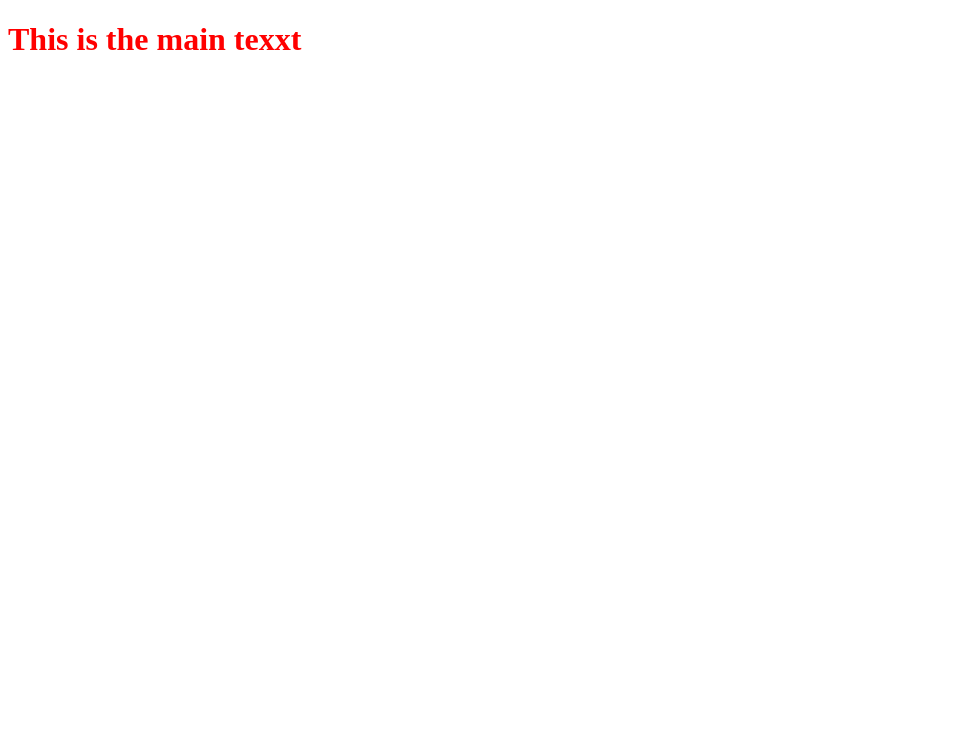
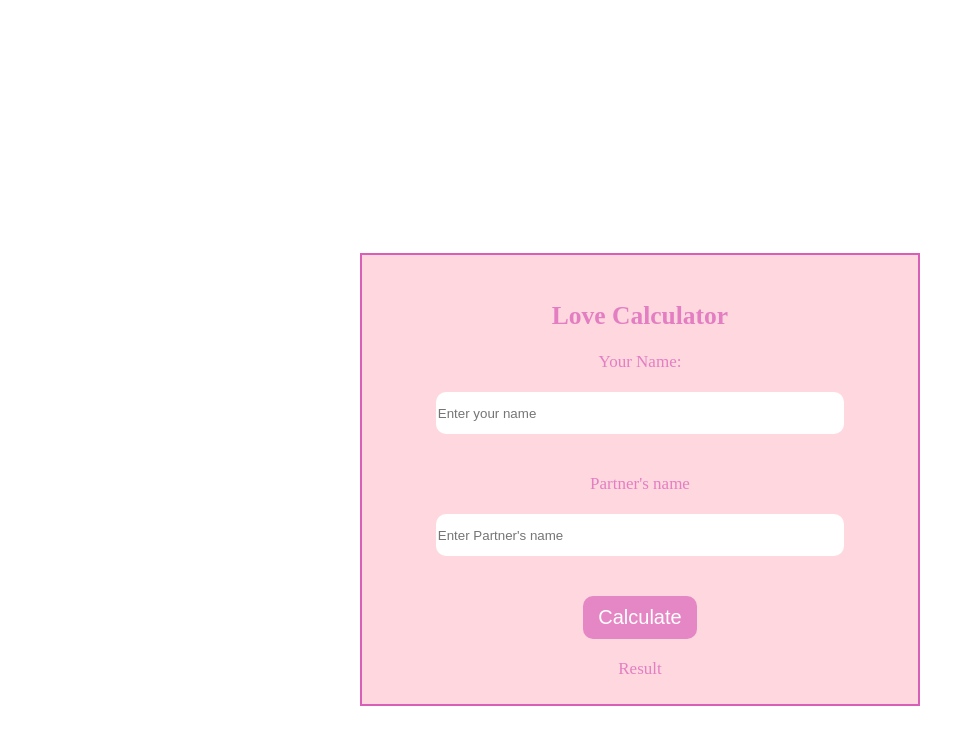
Before and after one commit to shenam19/Javascript-Projects, a plain HTML site: page Day1-Love Calculator/index.html in a window 1280 px wide. Shown: the whole page, without its empty margins (0-975 px from the left). Drawn offline with Linux system fonts and the light colour scheme.

Commit message:
initial commit

```diff
--- a/Day1-Love Calculator/index.html
+++ b/Day1-Love Calculator/index.html
@@ -1,13 +1,32 @@
 <!DOCTYPE html>
 <html lang="en">
-<head>
-    <meta charset="UTF-8">
-    <meta name="viewport" content="width=device-width, initial-scale=1.0">
+  <head>
+    <meta charset="UTF-8" />
+    <meta name="viewport" content="width=device-width, initial-scale=1.0" />
     <title>Document</title>
-    <link rel="stylesheet" href="style.css">
-</head>
-<body>
-    <h1>This is the main texxt</h1>
+    <link rel="stylesheet" href="style.css" />
+  </head>
+  <body>
+    <div class="container">
+      <h2>Love Calculator</h2>
+
+      <div class="love-calculator">
+        <label for="name1">Your Name:</label><br /><br />
+        <input type="text" id="name1" placeholder="Enter your name" />
+
+        <br /><br /><br />
+
+        <label for="name2">Partner's name</label><br /><br />
+        <input type="text" id="name2" placeholder="Enter Partner's name" />
+        <br /><br /><br />
+        <button type="submit" class="btn" onclick="calculateLove()">
+          Calculate
+        </button>
+        <br /><br />
+
+        <div id="result">Result</div>
+      </div>
+    </div>
     <script src="script.js"></script>
-</body>
+  </body>
 </html>
--- a/Day1-Love Calculator/script.js
+++ b/Day1-Love Calculator/script.js
@@ -1 +1,18 @@
-alert("hello world")
+function calculateLove() {
+  const name1 = document.getElementById("name1").value.trim();
+  const name2 = document.getElementById("name2").value.trim();
+  if (name1 === "" || name2 === "") {
+    alert("Please enter both names.");
+  } else {
+    const lovePercentage = Math.floor(Math.random() * 100) + 1;
+    const result = document.getElementById("result");
+    result.innerHTML = `${name1} and ${name2}'s love percentage is: ${lovePercentage}`;
+    if (lovePercentage < 30) {
+      result.innerHTML += "<br> Not a Great Match. Keep Searching";
+    } else if (lovePercentage < 70) {
+      result.innerHTML += "<br>There is Potential. Give it a try";
+    } else {
+      result.innerHTML += "<br>Great match! Love is in the air";
+    }
+  }
+}
--- a/Day1-Love Calculator/style.css
+++ b/Day1-Love Calculator/style.css
@@ -1,3 +1,29 @@
-h1{
-    color:red;
+:root {
+  font-size: 62.5%;
 }
+.container {
+  max-width: 40%;
+  max-height: 500px;
+  text-align: center;
+  padding: 2.5rem;
+  margin: 20% auto;
+  color: #d95eb8bc;
+  font-size: 1.7rem;
+  border: 2px solid #d95eb8;
+  background-color: rgba(255, 192, 203, 0.616);
+}
+input {
+  width: 80%;
+  height: 40px;
+  border-radius: 10px;
+  border: none;
+  /* outline: none; */
+}
+.btn {
+  padding: 10px 15px;
+  color: white;
+  background-color: #d95eb8a9;
+  font-size: 2rem;
+  border: none;
+  border-radius: 1rem;
+}
```
Also changed, not shown: 2 other files.
